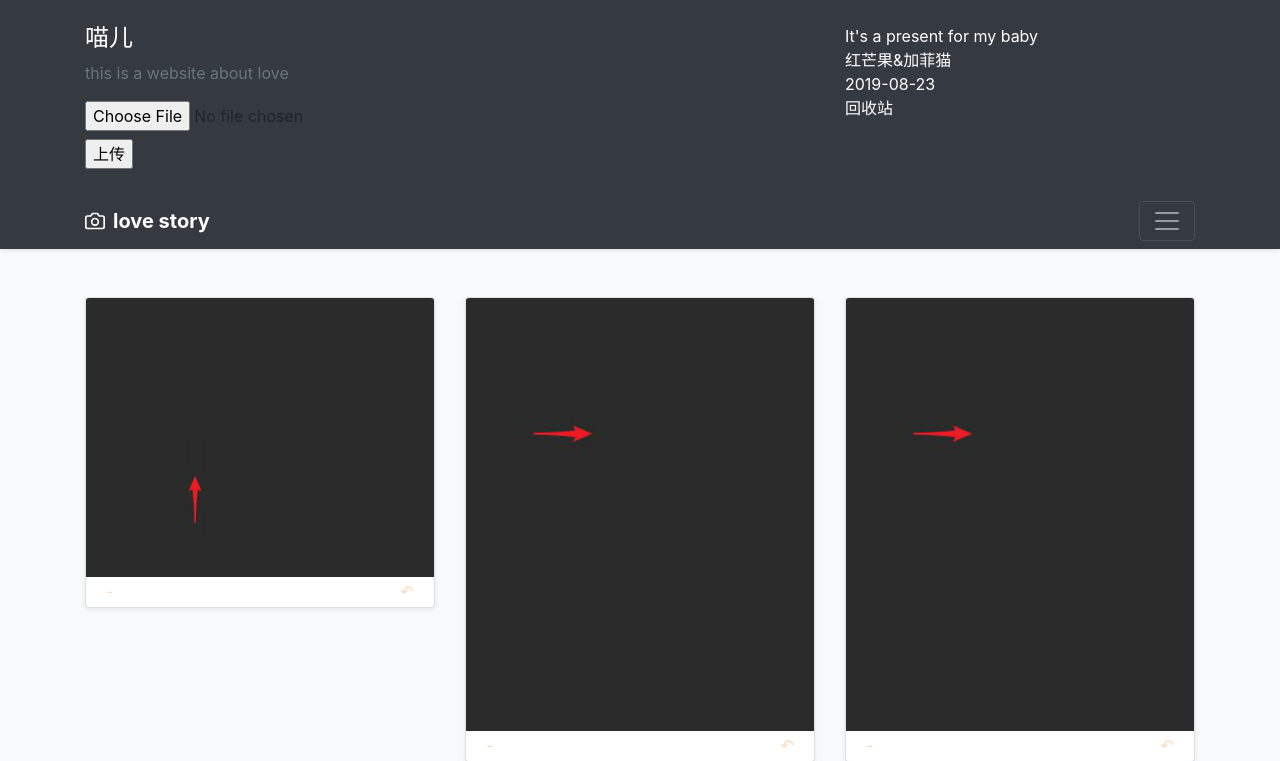
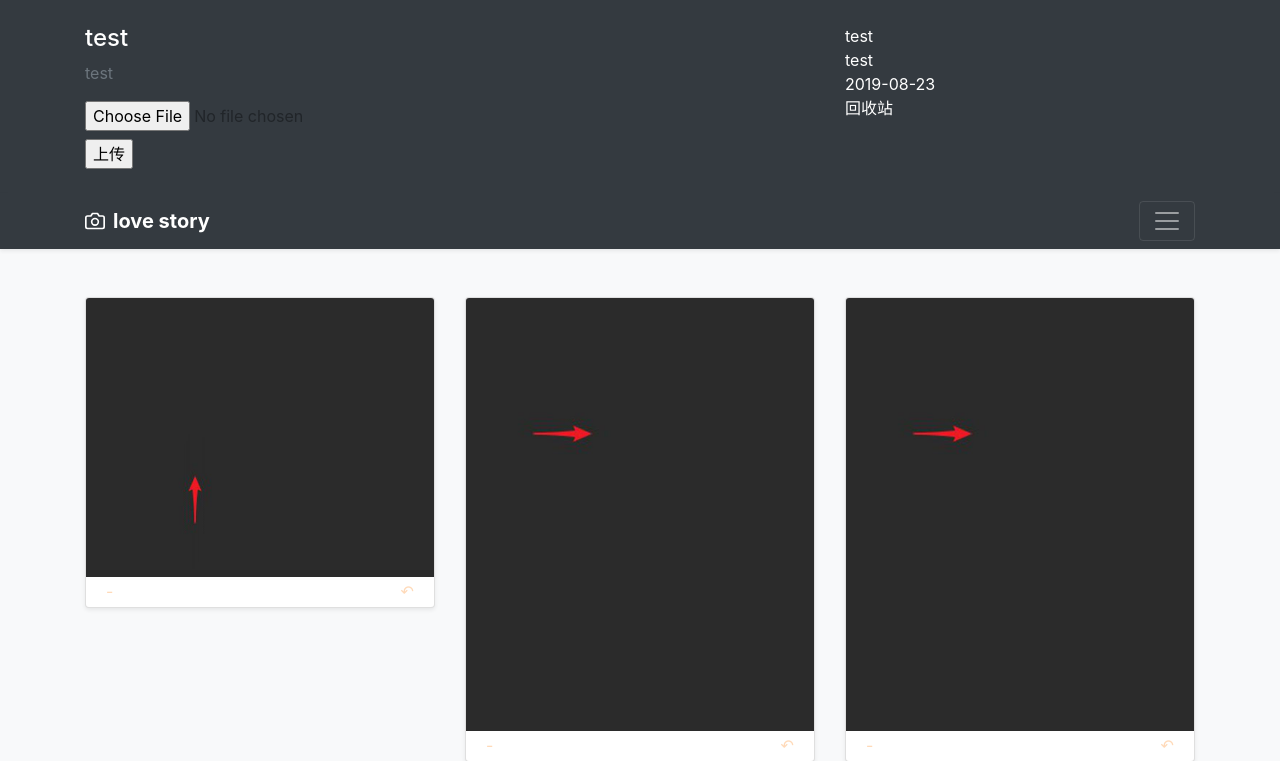
Before and after one commit to geeklili/share-album, a Flask app: page / in a window 1280 px wide, after a click that opens the changed part. Shown: the top 761 px of the page. Run offline with Flask 2, Linux system fonts and the light colour scheme; some libraries are stand-ins or nearby versions.

Commit message:
change sc

```diff
--- a/templates/home.html
+++ b/templates/home.html
@@ -94,8 +94,8 @@
         <div class="container">
             <div class="row">
                 <div class="col-sm-8 col-md-7 py-4">
-                    <h4 class="text-white">喵儿</h4>
-                    <p class="text-muted">this is a website about love</p>
+                    <h4 class="text-white">test</h4>
+                    <p class="text-muted">test</p>
                     <form action="/upload_row/" method="post" enctype="multipart/form-data">
                         <label for="fid"><input type="file" id="fid" name="f1"></label>
                         <div onclick="alert('上传中...请等待几秒')" id="submit_id"><input type="submit" value="上传"></div>
@@ -103,8 +103,8 @@
                 </div>
                 <div class="col-sm-4 offset-md-1 py-4">
                     <ul class="list-unstyled">
-                        <li><a href="/page" class="text-white">It's a present for my baby</a></li>
-                        <li><a href="#" class="text-white">红芒果&加菲猫</a></li>
+                        <li><a href="/page" class="text-white">test</a></li>
+                        <li><a href="#" class="text-white">test</a></li>
                         <li><a href="#" class="text-white">{{context.time}}</a></li>
                         <li><a href="/miss" class="text-white">回收站</a></li>
                     </ul>
```
